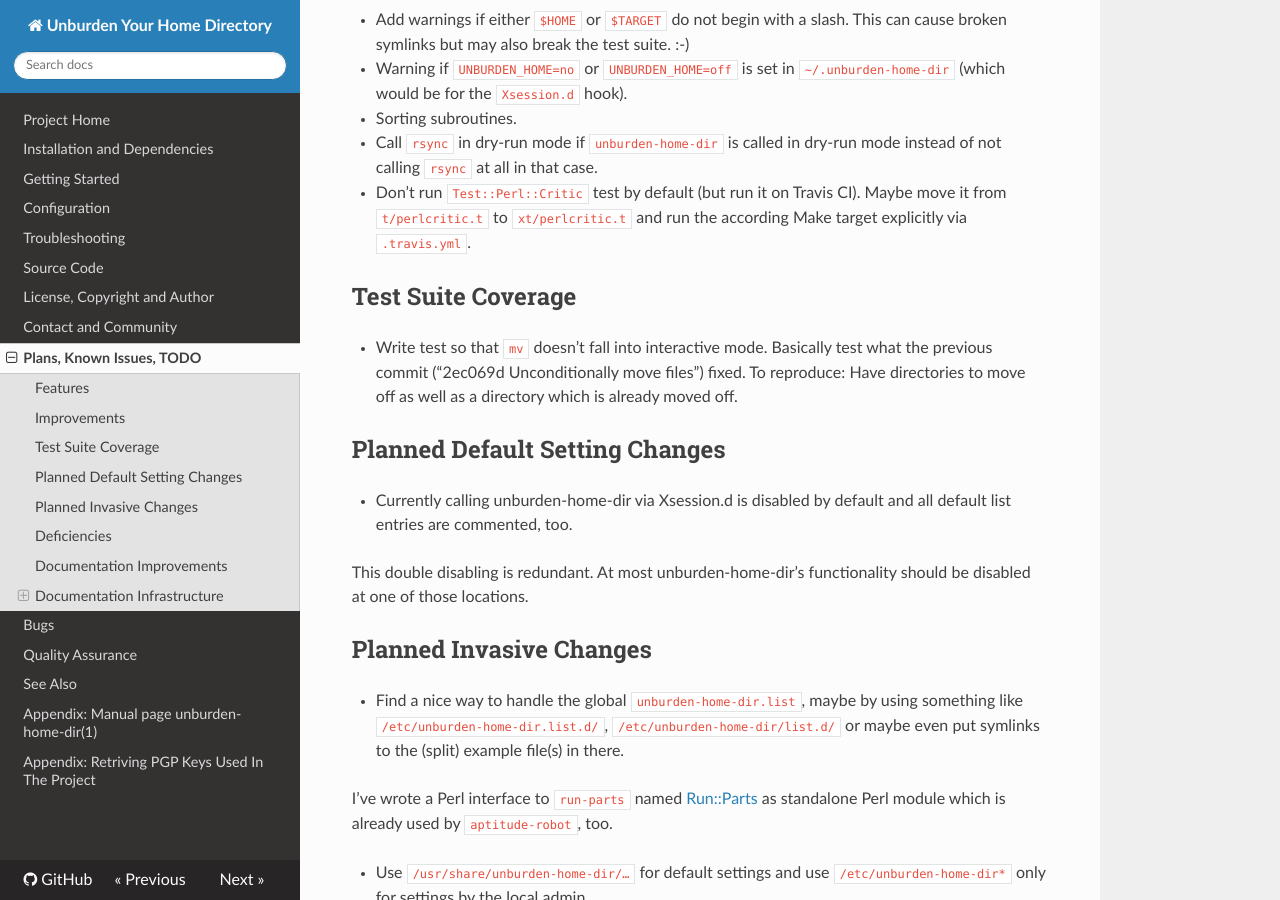
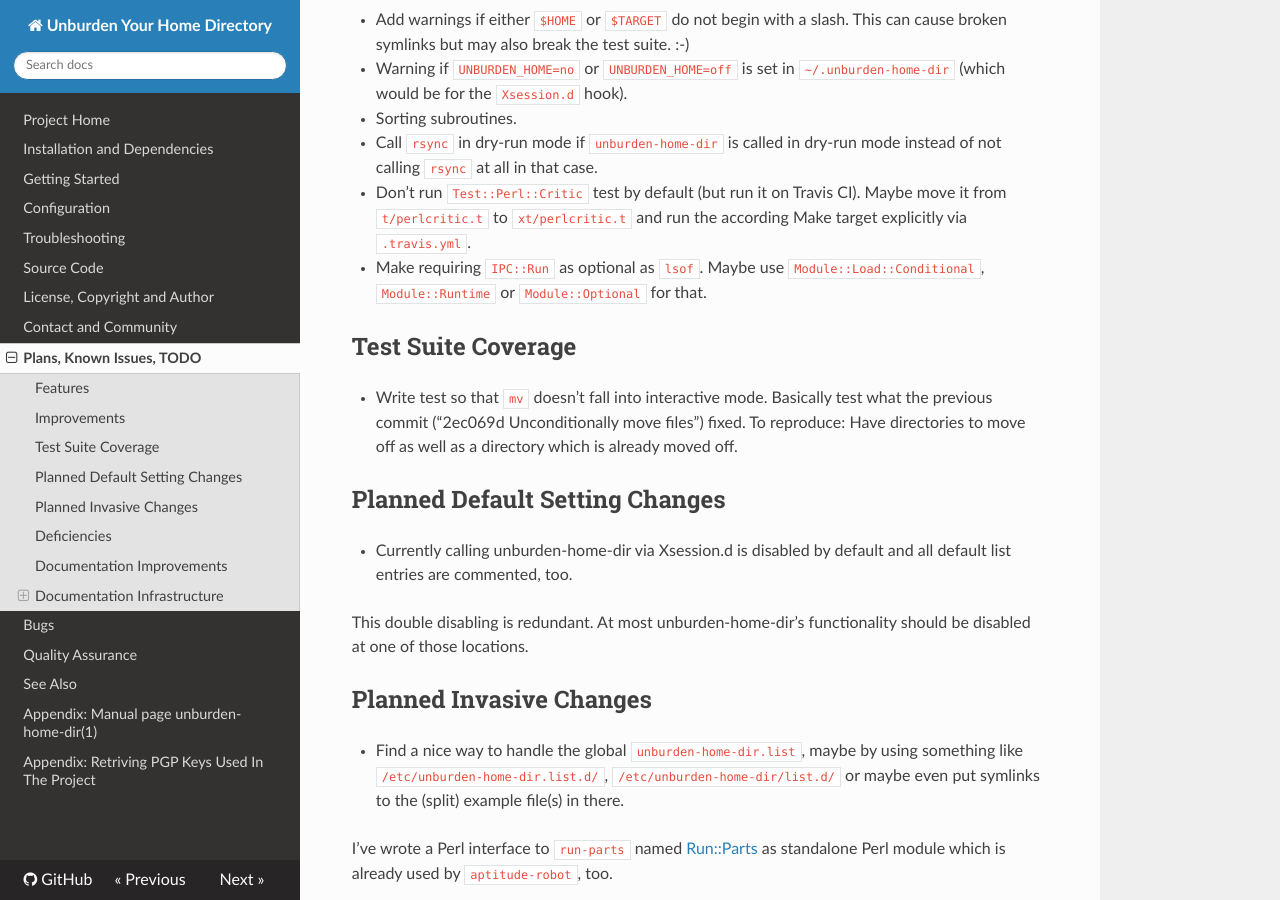
Before and after one commit to xtaran/unburden-home-dir, an MkDocs documentation site: the page built from docs/todo.md, in a window 1280 px wide and 900 px high, scrolled down 653 px. Built offline with MkDocs 1.6.1, drawn with Linux system fonts in a browser that asks for light colours; nearby versions of some CDN libraries; old or Windows-style settings are respelled for this version of MkDocs.

Commit message:
Use IPC::Run's run() instead of backticks for calling lsof
* Needed for perlcritic-severity-3-cleaness.
* Add according dependecies on libipc-run-perl.

```diff
--- a/.travis.yml
+++ b/.travis.yml
@@ -47,7 +47,7 @@ before_install:
    - perl -V
 
 install:
-   - yes '' | cpanm --verbose --notest --skip-satisfied Config::File File::BaseDir File::Rsync File::Touch File::Which Moo Test::Differences Test::File Test::Perl::Critic String::Random String::Expand File::Slurper
+   - yes '' | cpanm --verbose --notest --skip-satisfied Config::File File::BaseDir File::Rsync File::Touch File::Which IPC::Run Moo Test::Differences Test::File Test::Perl::Critic String::Random String::Expand File::Slurper
    - export RELEASE_TESTING=1 AUTOMATED_TESTING=1 AUTHOR_TESTING=1 HARNESS_OPTIONS=j10:c HARNESS_TIMER=1 PATH=${PERLBREW_PATH}:${PATH}
 
 script:
--- a/docs/todo.md
+++ b/docs/todo.md
@@ -49,6 +49,10 @@ Improvements
 * Don't run `Test::Perl::Critic` test by default (but run it on Travis
   CI). Maybe move it from `t/perlcritic.t` to `xt/perlcritic.t` and
   run the according Make target explicitly via `.travis.yml`.
+
+* Make requiring `IPC::Run` as optional as `lsof`. Maybe use
+  `Module::Load::Conditional`, `Module::Runtime` or `Module::Optional`
+  for that.
 
 Test Suite Coverage
 -------------------
```
Also changed, not shown: docs/installation.md (+1 -0 lines), 3 other files.
